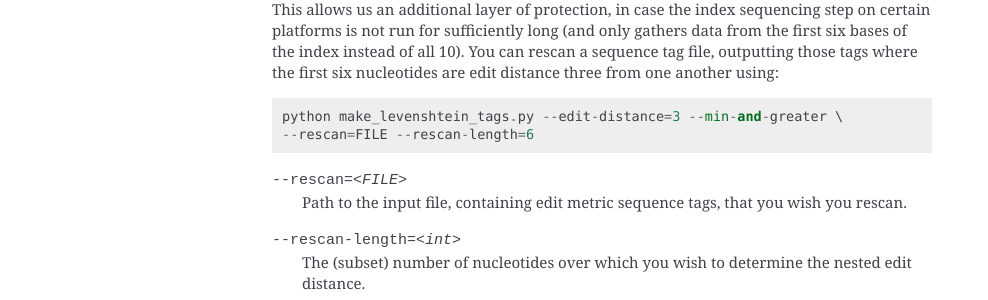
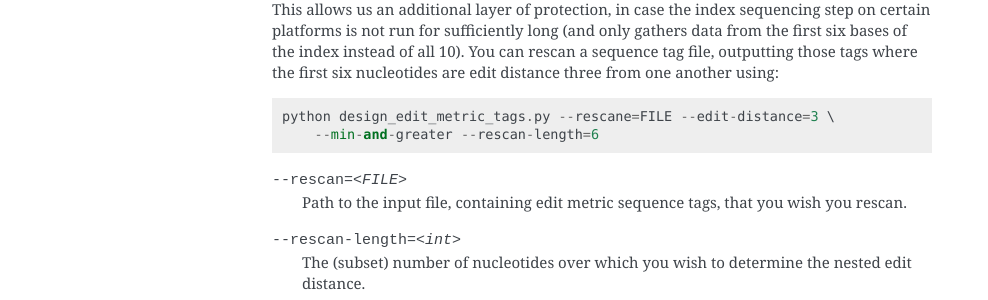
Before and after one commit to faircloth-lab/edittag, a Sphinx documentation site: the page built from docs/design.rst, in a window 1280 px wide. Shown: the part 1537-1837 px from the top of the page, without its empty margins (148-1136 px from the left). Built offline with Sphinx 7.4.7, drawn with Linux system fonts in a browser that asks for light colours.

Commit message:
update path for design tags

```diff
--- a/docs/design.rst
+++ b/docs/design.rst
@@ -83,8 +83,8 @@ all 10).  You can rescan a sequence tag file, outputting those tags
 where the first six nucleotides are edit distance three from one another
 using::
 
-    python make_levenshtein_tags.py --edit-distance=3 --min-and-greater \
-    --rescan=FILE --rescan-length=6
+    python design_edit_metric_tags.py --rescane=FILE --edit-distance=3 \
+        --min-and-greater --rescan-length=6
 
 --rescan=<FILE>  Path to the input file, containing edit metric sequence
   tags, that you wish you rescan.
```
